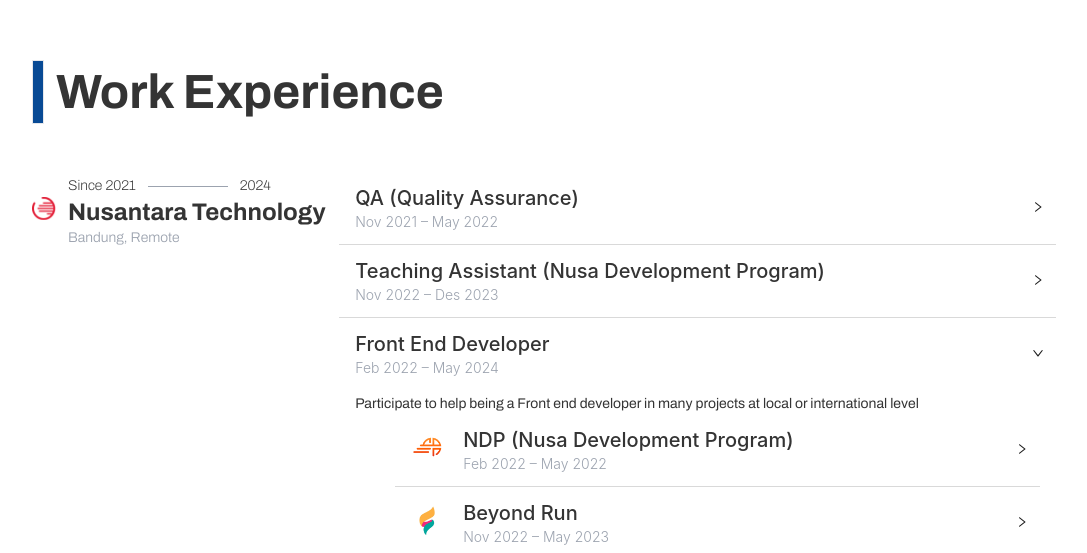
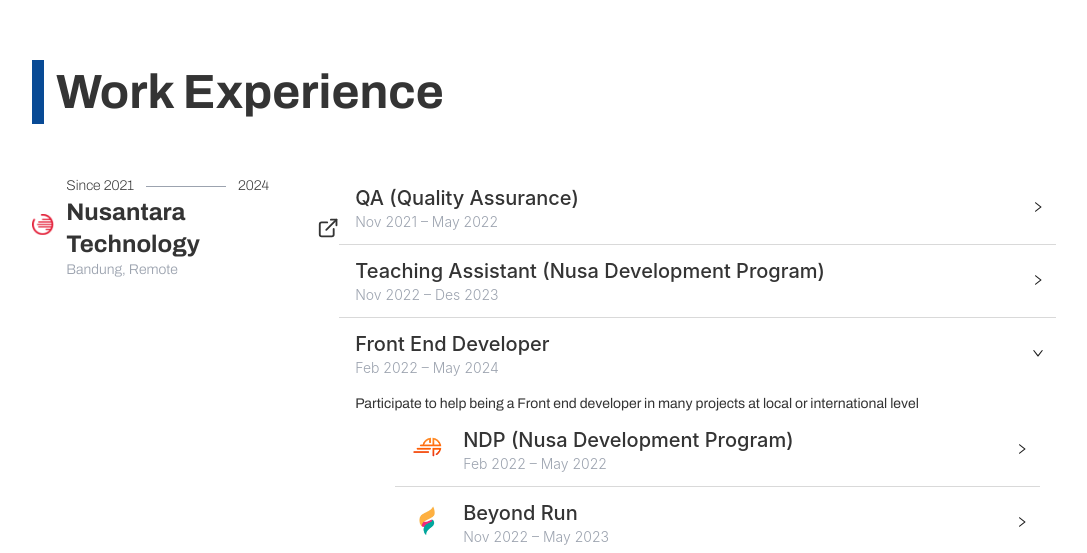
Before and after one commit to lLuckyFzi/resume, a Next.js app: page /home in a window 1280 px wide. Shown: the part 2888-3441 px from the top of the page, without its empty margins (96-1183 px from the left). Built offline with nearby package versions, Linux system fonts and the light colour scheme.

Commit message:
fix some feature and animation

```diff
--- a/src/Types/DataProfile.ts
+++ b/src/Types/DataProfile.ts
@@ -26,6 +26,7 @@ export type WorkExperienceDataType = {
   endYear: number;
   location: string;
   workType: string;
+  webCompanyPath: string;
   experience: ExperienceDataType[];
 };
 
--- a/src/app/home/data/dataProfile.tsx
+++ b/src/app/home/data/dataProfile.tsx
@@ -184,6 +184,7 @@ const dataProfile: ProfileDataType = {
       location: "Bandung",
       workType: "Remote",
       iconPath: "/logo/nusantech.png",
+      webCompanyPath: "https://nusantech.com/id",
       experience: [
         {
           id: 1,
@@ -256,6 +257,15 @@ const dataProfile: ProfileDataType = {
               description:
                 "Is a website company for sharing information about cooperation between Indonesia and Japan. JCM is an initiative of the Government of Japan that encourages Japanese private organizations to invest in low-carbon development activities in Indonesia through incentives.",
             },
+            {
+              id: 6,
+              iconPath: "/logo/wrtc.png",
+              name: "We Run The City",
+              startYear: "March 2024",
+              endYear: "May 2024",
+              description:
+                "We Run The City is a website for virtual running events in the Padang area of Indonesia, which is a child website of Beyond Run. Using Next Js and Typescript to develop the website.",
+            },
           ],
         },
         {
--- a/src/app/home/page.tsx
+++ b/src/app/home/page.tsx
@@ -12,14 +12,16 @@ import { HiOutlineMenuAlt3 } from "react-icons/hi";
 import { MdEmail, MdLocationPin } from "react-icons/md";
 import SectionHeader, { InnerHeader } from "@resume/components/Headers";
 import SliderSkills from "./partials/SliderSkills";
-import { Element, Link } from "react-scroll";
+import { Element, Link as ReactLink } from "react-scroll";
 import { PrimaryCard } from "@resume/components/Cards";
 import { useRef, useState } from "react";
 import ModalAward from "./partials/ModalAward";
 import WorkExperience from "./partials/WorkExperience";
+import useEndScroll from "@resume/hooks/useEndScroll";
+import { FiExternalLink } from "react-icons/fi";
+import Link from "next/link";
 
 import dataProfile from "./data/dataProfile";
-import useEndScroll from "@resume/hooks/useEndScroll";
 
 export default function Home() {
   const [selectedId, setSelectedId] = useState<number | null>(null);
@@ -36,14 +38,26 @@ export default function Home() {
 
   const biodataRef = useRef<HTMLDivElement>(null);
   const educationViewRef = useRef<HTMLDivElement>(null);
+  const experienceViewRef = useRef<HTMLElement>(null);
 
   const inView = useInView(biodataRef, { once: false });
   const inEducationView = useInView(educationViewRef, { once: false });
+  const inExperienceView = useInView(experienceViewRef, { once: false });
+
+  const containerAwards = {
+    hidden: { opacity: 1 },
+    visible: {
+      opacity: 1,
+      transition: {
+        delayChildren: 0.3,
+        staggerChildren: 0.2,
+      },
+    },
+  };
 
   const variantAwards = {
-    hidden: { opacity: 0, scale: 0 },
+    hidden: { opacity: 0 },
     visible: (i: number) => ({
-      scale: 1,
       opacity: 1,
       transition: {
         delay: i * 1,
@@ -136,7 +150,8 @@ export default function Home() {
               transition={{ delay: 0.5 }}
             >
               <Text className="text-3xl text-newBlack max-xl:text-base max-sm:text-center max-[440px]:text-sm">
-                Hello World, I&apos;m <b className="text-primary">Lucky Fauzi</b>
+                Hello World, I&apos;m{" "}
+                <b className="text-primary">Lucky Fauzi</b>
               </Text>
             </m.div>
             <div className="flex items-end gap-x-2 max-sm:justify-center">
@@ -172,7 +187,7 @@ export default function Home() {
                 animate={{ x: 0, opacity: 1 }}
                 transition={{ delay: 1.8 }}
               >
-                <Link to="biodata" smooth={true} duration={500}>
+                <ReactLink to="biodata" smooth={true} duration={500}>
                   <TextButton
                     onClick={() => handleClick("landing")}
                     className="flex items-center p-0 text-sm text-newBlack"
@@ -180,7 +195,7 @@ export default function Home() {
                   >
                     Explore More
                   </TextButton>
-                </Link>
+                </ReactLink>
               </m.div>
               <m.div
                 initial={{ opacity: 0 }}
@@ -371,7 +386,7 @@ export default function Home() {
             >
               <InnerHeader
                 inView={inEducationView}
-                delay={1}
+                delay={0}
                 className="font-semibold text-2xl text-newBlack max-2xl:text-xl max-sm:text-base max-[440px]:text-sm max-[440px]:text-center"
               >
                 Education
@@ -411,22 +426,21 @@ export default function Home() {
             <div className="flex flex-col gap-y-8 items-start w-[60%] max-lg:w-full max-lg:items-center">
               <InnerHeader
                 inView={inEducationView}
-                delay={1.4}
+                delay={0}
                 className="font-semibold text-2xl text-newBlack max-2xl:text-xl max-sm:text-base max-[440px]:text-sm max-[440px]:text-center"
                 center
               >
                 Awards
               </InnerHeader>
-              <div className="grid grid-cols-2 gap-10 max-md:grid-cols-1">
+              <m.div
+                className="grid grid-cols-2 gap-10 max-md:grid-cols-1"
+                variants={containerAwards}
+                initial="hidden"
+                animate={inEducationView && "visible"}
+              >
                 {dataProfile?.awards.map((d, i) => {
                   return (
-                    <m.div
-                      key={d.id}
-                      custom={i}
-                      initial="hidden"
-                      animate={inEducationView && "visible"}
-                      variants={variantAwards}
-                    >
+                    <m.div key={d.id} custom={i} variants={variantAwards}>
                       <PrimaryCard
                         key={d.id}
                         title={d.title}
@@ -437,7 +451,7 @@ export default function Home() {
                     </m.div>
                   );
                 })}
-              </div>
+              </m.div>
             </div>
           </div>
           <ModalAward
@@ -449,10 +463,14 @@ export default function Home() {
       </Element>
       <Element name="experience">
         <section
+          ref={experienceViewRef}
           className="relative min-h-[100vh] px-[155px] pt-32 max-2xl:px-32 max-xl:px-16 overflow-hidden max-sm:pt-10 max-sm:px-16 bg-white"
           id="experience"
         >
-          <SectionHeader className="text-6xl font-bold max-2xl:text-5xl max-md:text-3xl">
+          <SectionHeader
+            inView={inExperienceView}
+            className="text-6xl font-bold max-2xl:text-5xl max-md:text-3xl"
+          >
             Work Experience
           </SectionHeader>
           {dataProfile.workExperience?.map((d) => {
@@ -460,7 +478,10 @@ export default function Home() {
               <div key={d.id}>
                 <div className="flex justify-between mt-12 max-[975px]:flex-col">
                   <div className="flex flex-col gap-x-20 w-[25%] max-[1440px]:w-[30%] max-[975px]:w-full">
-                    <div className="mt-1 flex items-center gap-x-3">
+                    <Link
+                      href={d.webCompanyPath}
+                      className="mt-1 flex items-center gap-x-3"
+                    >
                       <div className="w-6">
                         <Image
                           preview={false}
@@ -487,7 +508,8 @@ export default function Home() {
                           </Text>
                         </div>
                       </div>
-                    </div>
+                      <FiExternalLink className="w-6 h-6 text-newBlack max-sm:w-4 max-sm:h-4" />
+                    </Link>
                   </div>
                   <div className="w-[75%] max-[1440px]:w-[70%] max-[975px]:w-full">
                     <WorkExperience data={d.experience} />
@@ -500,7 +522,7 @@ export default function Home() {
         </section>
       </Element>
       <FloatButton.BackTop
-        className="fixed right-11 bottom-56 max-sm:right-5"
+        className="-translate-x-2"
         icon={<FaLongArrowAltUp className="w-5 text-primary" />}
       />
     </div>
--- a/src/app/home/partials/SliderSkills.tsx
+++ b/src/app/home/partials/SliderSkills.tsx
@@ -41,4 +41,4 @@ function SliderSkills(props: { data: { name: string; icon: ReactNode }[] }) {
   );
 }
 
-export default SliderSkills;
+export default React.memo(SliderSkills);
--- a/src/app/home/partials/SliderSoftware.tsx
+++ b/src/app/home/partials/SliderSoftware.tsx
@@ -43,4 +43,4 @@ function SliderSoftware(props: { data: { name: string; icon: ReactNode }[] }) {
   );
 }
 
-export default SliderSoftware;
+export default React.memo(SliderSoftware);
--- a/src/components/Headers.tsx
+++ b/src/components/Headers.tsx
@@ -16,21 +16,30 @@ export default function SectionHeader(
   const { children, className, inView = true } = props;
 
   return (
-    <div className="flex items-center gap-x-3">
+    <m.div
+      className="flex items-center gap-x-3"
+      animate={inView && { opacity: 1 }}
+      initial={{ opacity: 0 }}
+      transition={{ delay: 1 }}
+    >
       <m.div
-        initial={{ opacity: 0 }}
-        animate={inView && { opacity: 1 }}
-        transition={{ delay: 0.6 }}
-        className="w-3 h-16 border bg-primary"
+        className="w-3 h-16 bg-primary"
+        style={{
+          scale: inView ? 1 : 0,
+          opacity: inView ? 1 : 0,
+          transition: "all 0.5s cubic-bezier(0.17, 0.55, 0.55, 1) 0.5s",
+        }}
       />
       <m.div
-        initial={{ opacity: 0, x: -100 }}
-        animate={inView && { opacity: 1, x: 0 }}
-        transition={{ delay: 0.8 }}
+        style={{
+          transform: inView ? "none" : "translateX(-50px)",
+          opacity: inView ? 1 : 0,
+          transition: "all 0.5s",
+        }}
       >
         <Text className={twMerge("text-newBlack", className)}>{children}</Text>
       </m.div>
-    </div>
+    </m.div>
   );
 }
 
--- a/src/hooks/useEndScroll.tsx
+++ b/src/hooks/useEndScroll.tsx
@@ -1,4 +1,4 @@
-import React, { useEffect, useState } from "react";
+import { useEffect, useState } from "react";
 
 function useEndScroll() {
   const [isVisible, setIsVisible] = useState(true);
@@ -8,7 +8,7 @@ function useEndScroll() {
     const windowHeight = window.innerHeight;
     const fullHeight = document.documentElement.scrollHeight;
 
-    if (scrollTop + windowHeight >= fullHeight) {
+    if (scrollTop + windowHeight >= fullHeight - 170) {
       setIsVisible(false);
     } else {
       setIsVisible(true);
```
Also changed, not shown: src/app/home/partials/ModalAward.tsx (+30 -7 lines), public/logo/wrtc.png (added), src/app/globals.css (line endings or trailing spaces).
